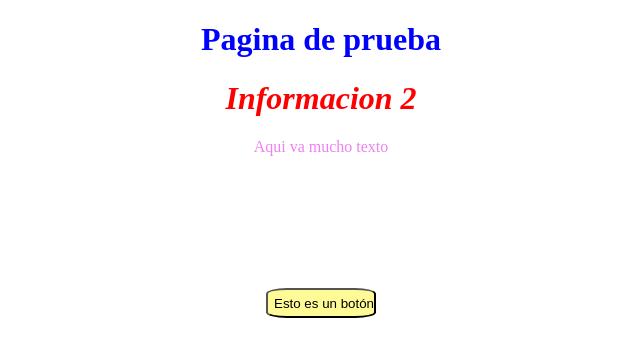
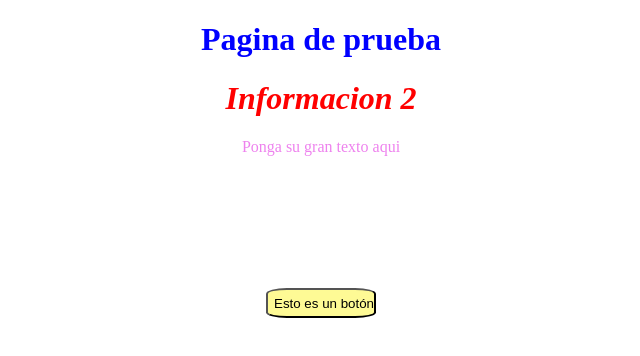
Before and after one commit to WhosCris/JS, a website: page index.html in a window 1280 px wide. Shown: the full height of the page, 319-959 px from the left. Drawn offline with Linux system fonts and the light colour scheme.

Commit message:
Se cambia el texto linea 20

```diff
--- a/index.html
+++ b/index.html
@@ -17,7 +17,7 @@
             <h1 class="titulos">Informacion 2</h1>
         </header>
         <section>
-            <p class="encabezado">Aqui va mucho texto</p>
+            <p class="encabezado">Ponga su gran texto aqui</p>
             <input type="button" onclick="Alerta()" class="boton" value="Esto es un botón">
         </section>
     </body>
```
